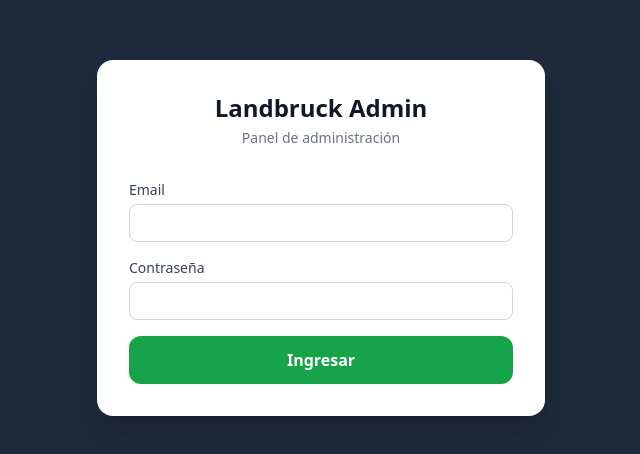
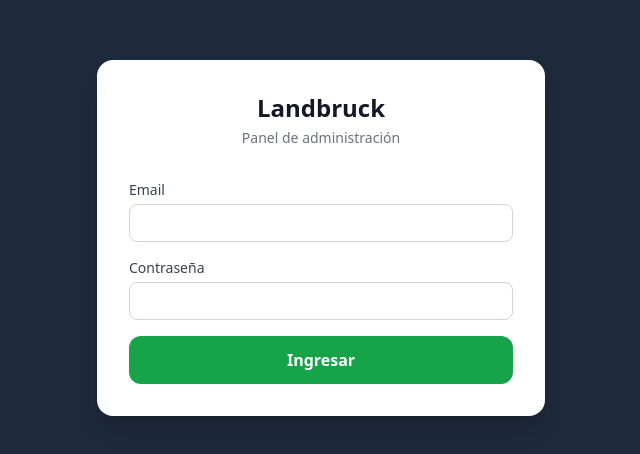
Before and after one commit to lemchalb1990-tech/landbruck, a Next.js app in the folder admin-panel/: page /login in a window 1280 px wide. Shown: the part 162-616 px from the top of the page, without its empty margins (319-959 px from the left). Built offline with nearby package versions, Linux system fonts and the light colour scheme; no server answers; the database is empty.

Commit message:
feat: show dynamic site name in admin sidebar, login and page title

```diff
--- a/admin-panel/src/app/admin/layout.tsx
+++ b/admin-panel/src/app/admin/layout.tsx
@@ -1,14 +1,18 @@
 import { redirect } from 'next/navigation'
 import { getAdminSession } from '@/lib/auth'
+import { prisma } from '@/lib/prisma'
 import Sidebar from '@/components/Sidebar'
 
-export default function AdminLayout({ children }: { children: React.ReactNode }) {
+export default async function AdminLayout({ children }: { children: React.ReactNode }) {
   const session = getAdminSession()
   if (!session) redirect('/login')
 
+  const config   = await prisma.siteConfig.findUnique({ where: { key: 'siteInfo' } })
+  const siteName = (config?.value as { name?: string } | null)?.name || 'Landbruck'
+
   return (
     <div className="flex min-h-screen">
-      <Sidebar role={session.role} />
+      <Sidebar role={session.role} siteName={siteName} />
       <main className="flex-1 p-8 overflow-auto">{children}</main>
     </div>
   )
--- a/admin-panel/src/app/layout.tsx
+++ b/admin-panel/src/app/layout.tsx
@@ -1,9 +1,14 @@
 import type { Metadata } from 'next'
+import { prisma } from '@/lib/prisma'
 import './globals.css'
 
-export const metadata: Metadata = {
-  title: 'Landbruck Admin',
-  description: 'Panel de administración Landbruck',
+export async function generateMetadata(): Promise<Metadata> {
+  const config   = await prisma.siteConfig.findUnique({ where: { key: 'siteInfo' } })
+  const siteName = (config?.value as { name?: string } | null)?.name || 'Landbruck'
+  return {
+    title:       `${siteName} · Administrador`,
+    description: `Panel de administración ${siteName}`,
+  }
 }
 
 export default function RootLayout({ children }: { children: React.ReactNode }) {
--- /dev/null
+++ b/admin-panel/src/app/login/LoginForm.tsx
@@ -0,0 +1,64 @@
+'use client'
+import { useState } from 'react'
+import { useRouter } from 'next/navigation'
+import { useForm } from 'react-hook-form'
+
+interface LoginForm { email: string; password: string }
+
+export default function LoginForm({ siteName }: { siteName: string }) {
+  const { register, handleSubmit, formState: { errors } } = useForm<LoginForm>()
+  const [error, setError]   = useState('')
+  const [loading, setLoading] = useState(false)
+  const router = useRouter()
+
+  const onSubmit = async (data: LoginForm) => {
+    setLoading(true)
+    setError('')
+    try {
+      const res = await fetch('/api/auth/login', {
+        method: 'POST',
+        headers: { 'Content-Type': 'application/json' },
+        body: JSON.stringify(data),
+      })
+      if (!res.ok) {
+        const body = await res.json().catch(() => ({}))
+        throw new Error(body.error || 'Credenciales incorrectas')
+      }
+      router.push('/admin')
+    } catch (e: unknown) {
+      setError(e instanceof Error ? e.message : 'Error al iniciar sesión')
+    } finally {
+      setLoading(false)
+    }
+  }
+
+  return (
+    <div className="min-h-screen bg-sidebar flex items-center justify-center px-4">
+      <div className="bg-white rounded-2xl shadow-xl p-8 w-full max-w-md">
+        <div className="text-center mb-8">
+          <h1 className="text-2xl font-bold text-gray-900">{siteName}</h1>
+          <p className="text-sm text-gray-500 mt-1">Panel de administración</p>
+        </div>
+        <form onSubmit={handleSubmit(onSubmit)} className="space-y-4">
+          <div>
+            <label className="block text-sm font-medium text-gray-700 mb-1">Email</label>
+            <input type="email" {...register('email', { required: 'Requerido' })}
+              className="w-full border border-gray-300 rounded-lg px-3 py-2 text-sm focus:outline-none focus:ring-2 focus:ring-brand-600" />
+            {errors.email && <p className="text-xs text-red-500 mt-1">{errors.email.message}</p>}
+          </div>
+          <div>
+            <label className="block text-sm font-medium text-gray-700 mb-1">Contraseña</label>
+            <input type="password" {...register('password', { required: 'Requerido' })}
+              className="w-full border border-gray-300 rounded-lg px-3 py-2 text-sm focus:outline-none focus:ring-2 focus:ring-brand-600" />
+            {errors.password && <p className="text-xs text-red-500 mt-1">{errors.password.message}</p>}
+          </div>
+          {error && <p className="text-sm text-red-500 text-center">{error}</p>}
+          <button type="submit" disabled={loading}
+            className="w-full bg-brand-600 hover:bg-brand-700 disabled:opacity-50 text-white font-semibold py-3 rounded-xl transition-colors">
+            {loading ? 'Ingresando...' : 'Ingresar'}
+          </button>
+        </form>
+      </div>
+    </div>
+  )
+}
--- a/admin-panel/src/app/login/page.tsx
+++ b/admin-panel/src/app/login/page.tsx
@@ -1,64 +1,8 @@
-'use client'
-import { useState } from 'react'
-import { useRouter } from 'next/navigation'
-import { useForm } from 'react-hook-form'
+import { prisma } from '@/lib/prisma'
+import LoginForm from './LoginForm'
 
-interface LoginForm { email: string; password: string }
-
-export default function LoginPage() {
-  const { register, handleSubmit, formState: { errors } } = useForm<LoginForm>()
-  const [error, setError] = useState('')
-  const [loading, setLoading] = useState(false)
-  const router = useRouter()
-
-  const onSubmit = async (data: LoginForm) => {
-    setLoading(true)
-    setError('')
-    try {
-      const res = await fetch('/api/auth/login', {
-        method: 'POST',
-        headers: { 'Content-Type': 'application/json' },
-        body: JSON.stringify(data),
-      })
-      if (!res.ok) {
-        const data = await res.json().catch(() => ({}))
-        throw new Error(data.error || 'Credenciales incorrectas')
-      }
-      router.push('/admin')
-    } catch (e: unknown) {
-      setError(e instanceof Error ? e.message : 'Error al iniciar sesión')
-    } finally {
-      setLoading(false)
-    }
-  }
-
-  return (
-    <div className="min-h-screen bg-sidebar flex items-center justify-center px-4">
-      <div className="bg-white rounded-2xl shadow-xl p-8 w-full max-w-md">
-        <div className="text-center mb-8">
-          <h1 className="text-2xl font-bold text-gray-900">Landbruck Admin</h1>
-          <p className="text-sm text-gray-500 mt-1">Panel de administración</p>
-        </div>
-        <form onSubmit={handleSubmit(onSubmit)} className="space-y-4">
-          <div>
-            <label className="block text-sm font-medium text-gray-700 mb-1">Email</label>
-            <input type="email" {...register('email', { required: 'Requerido' })}
-              className="w-full border border-gray-300 rounded-lg px-3 py-2 text-sm focus:outline-none focus:ring-2 focus:ring-brand-600" />
-            {errors.email && <p className="text-xs text-red-500 mt-1">{errors.email.message}</p>}
-          </div>
-          <div>
-            <label className="block text-sm font-medium text-gray-700 mb-1">Contraseña</label>
-            <input type="password" {...register('password', { required: 'Requerido' })}
-              className="w-full border border-gray-300 rounded-lg px-3 py-2 text-sm focus:outline-none focus:ring-2 focus:ring-brand-600" />
-            {errors.password && <p className="text-xs text-red-500 mt-1">{errors.password.message}</p>}
-          </div>
-          {error && <p className="text-sm text-red-500 text-center">{error}</p>}
-          <button type="submit" disabled={loading}
-            className="w-full bg-brand-600 hover:bg-brand-700 disabled:opacity-50 text-white font-semibold py-3 rounded-xl transition-colors">
-            {loading ? 'Ingresando...' : 'Ingresar'}
-          </button>
-        </form>
-      </div>
-    </div>
-  )
+export default async function LoginPage() {
+  const config   = await prisma.siteConfig.findUnique({ where: { key: 'siteInfo' } })
+  const siteName = (config?.value as { name?: string } | null)?.name || 'Landbruck'
+  return <LoginForm siteName={siteName} />
 }
--- a/admin-panel/src/components/Sidebar.tsx
+++ b/admin-panel/src/components/Sidebar.tsx
@@ -17,14 +17,15 @@ const ALL_LINKS = [
   { href: '/admin/usuarios',  label: 'Usuarios',       icon: UserCog,         roles: ['ADMIN'] },
 ]
 
-export default function Sidebar({ role }: { role: string }) {
+export default function Sidebar({ role, siteName }: { role: string; siteName: string }) {
   const pathname = usePathname()
   const links = ALL_LINKS.filter(l => l.roles.includes(role))
 
   return (
     <aside className="w-64 min-h-screen bg-sidebar text-white flex flex-col">
       <div className="px-6 py-5 border-b border-white/10">
-        <h1 className="text-lg font-bold">Landbruck Admin</h1>
+        <h1 className="text-lg font-bold">{siteName}</h1>
+        <p className="text-xs text-white/50 mt-0.5">Administrador</p>
       </div>
       <nav className="flex-1 px-3 py-4 space-y-1">
         {links.map(({ href, label, icon: Icon }) => (
```
